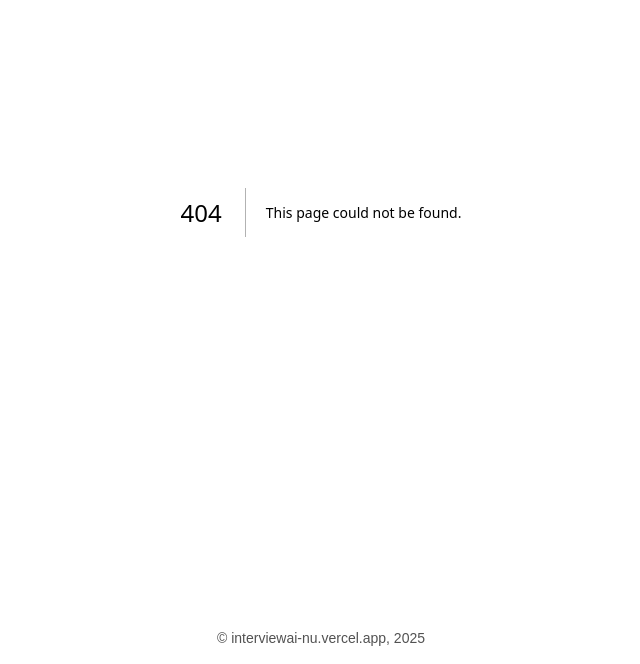
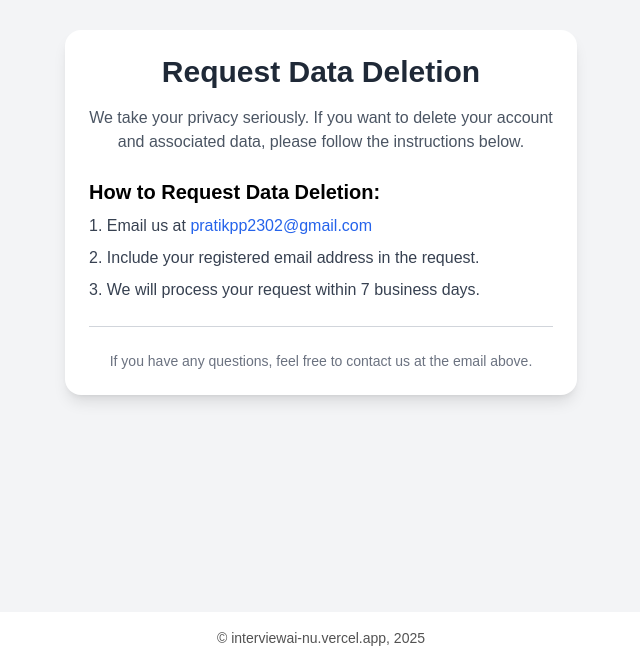
Before and after one commit to git-mern/InterviewAI, a Next.js app: page /data-safety in a window 1280 px wide. Before the commit this address had no page. Shown: the part 188-852 px from the top of the page, without its empty margins (319-959 px from the left). Built offline with nearby package versions, Linux system fonts and the light colour scheme.

Commit message:
some changes

```diff
--- /dev/null
+++ b/app/data-safety/page.jsx
@@ -0,0 +1,43 @@
+import React from "react";
+
+const DataDeletion = () => {
+  return (
+    <div className="min-h-screen flex items-center justify-center bg-gray-100 p-6">
+      <div className="max-w-lg w-full bg-white rounded-2xl shadow-lg p-6 text-center">
+        <h1 className="text-3xl font-bold mb-4 text-gray-800">
+          Request Data Deletion
+        </h1>
+        <p className="text-gray-600 mb-6">
+          We take your privacy seriously. If you want to delete your account and
+          associated data, please follow the instructions below.
+        </p>
+
+        <div className="text-left mb-6">
+          <h2 className="text-xl font-semibold mb-2">
+            How to Request Data Deletion:
+          </h2>
+          <ol className="list-decimal list-inside text-gray-700 space-y-2">
+            <li>
+              Email us at{" "}
+              <a
+                href="mailto:support@yourdomain.com"
+                className="text-blue-600 hover:underline">
+                pratikpp2302@gmail.com
+              </a>
+            </li>
+            <li>Include your registered email address in the request.</li>
+            <li>We will process your request within 7 business days.</li>
+          </ol>
+        </div>
+
+        <div className="border-t border-gray-300 my-6" />
+
+        <p className="text-sm text-gray-500">
+          If you have any questions, feel free to contact us at the email above.
+        </p>
+      </div>
+    </div>
+  );
+};
+
+export default DataDeletion;
```
